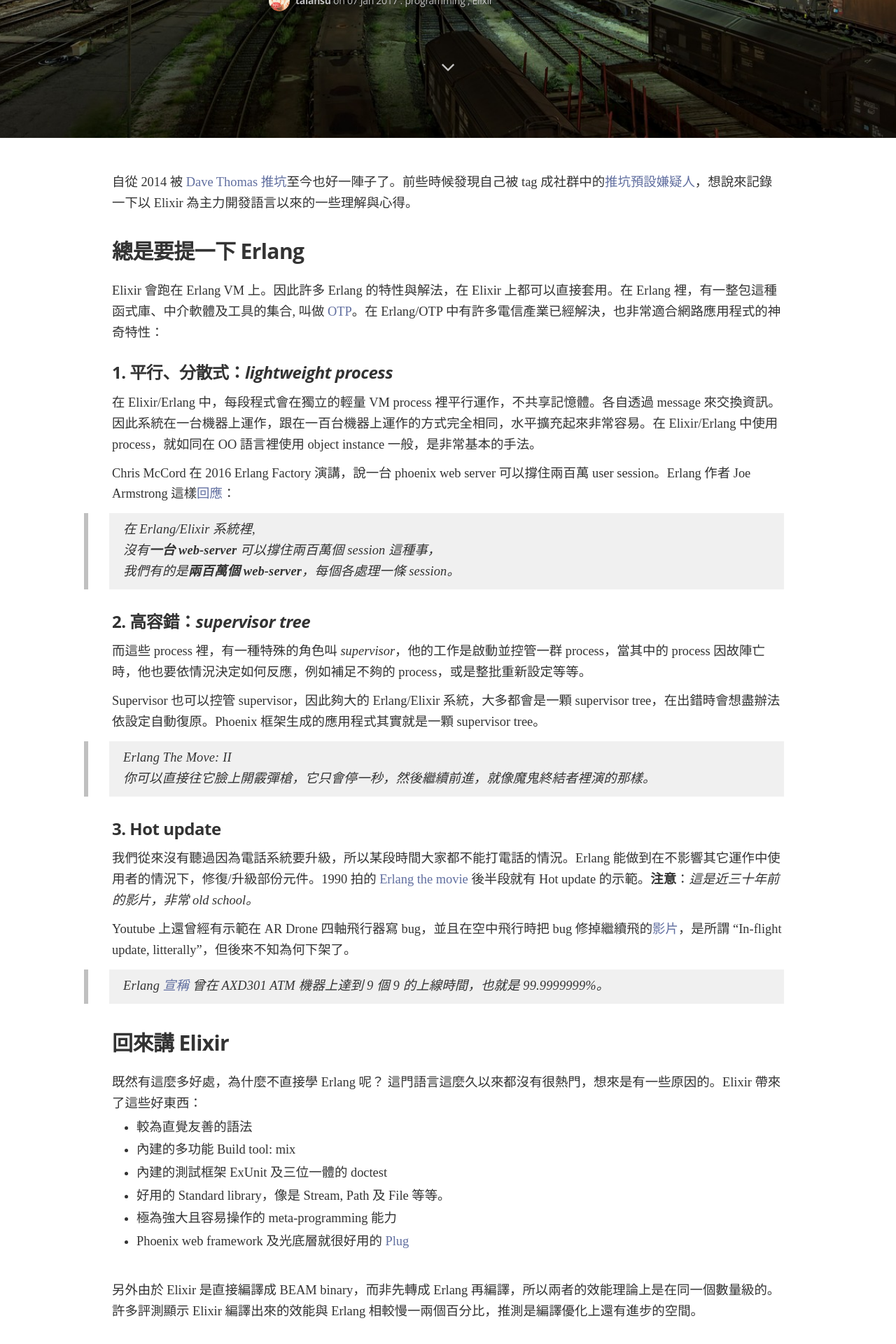
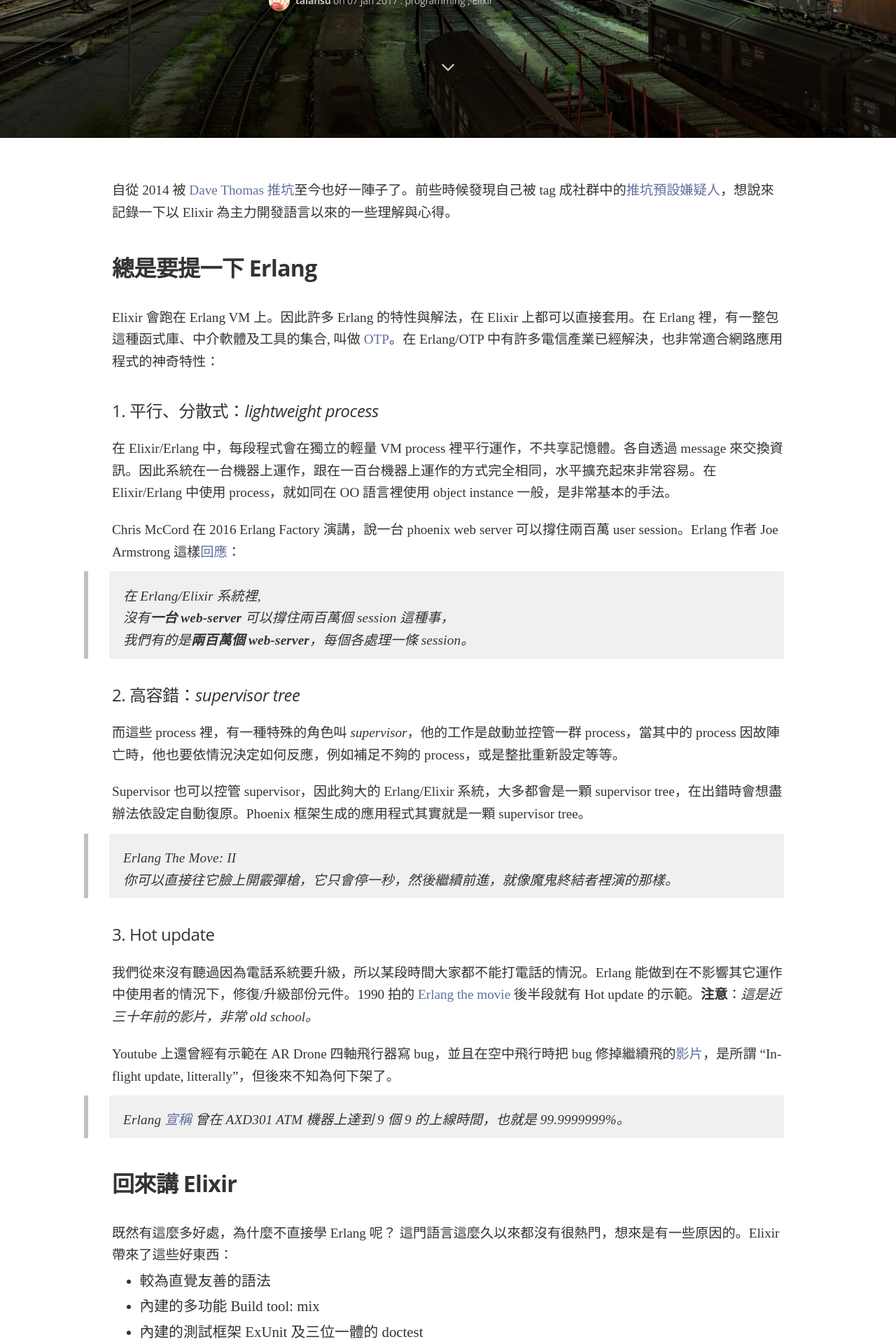
Before and after one commit to taiansu/blog, a Jekyll site: the page built from _posts/2017-01-07-abut-elixir.md, in a window 1280 px wide. Shown: the part 703-2623 px from the top of the page at 70% size. Built offline with Jekyll 4.4.1, drawn with Linux system fonts in a browser that asks for light colours; nearby versions of some CDN libraries; some web fonts are replaced; comment, search, counter and statistics services are not loaded.

Commit message:
Adjust styles

```diff
--- a/_posts/2017-01-07-abut-elixir.md
+++ b/_posts/2017-01-07-abut-elixir.md
@@ -15,7 +15,7 @@
 
 Elixir 會跑在 Erlang VM 上。因此許多 Erlang 的特性與解法，在 Elixir 上都可以直接套用。在 Erlang 裡，有一整包這種函式庫、中介軟體及工具的集合, 叫做 [OTP](https://zh.wikipedia.org/wiki/%E9%96%8B%E6%94%BE%E9%9B%BB%E4%BF%A1%E5%B9%B3%E5%8F%B0)。在 Erlang/OTP 中有許多電信產業已經解決，也非常適合網路應用程式的神奇特性：
 
-### 1. 平行、分散式：_lightweight process_
+#### 1. 平行、分散式：_lightweight process_
 在 Elixir/Erlang 中，每段程式會在獨立的輕量 VM process 裡平行運作，不共享記憶體。各自透過 message 來交換資訊。因此系統在一台機器上運作，跟在一百台機器上運作的方式完全相同，水平擴充起來非常容易。在 Elixir/Erlang 中使用 process，就如同在 OO 語言裡使用 object instance 一般，是非常基本的手法。
 
 Chris McCord 在 2016 Erlang Factory 演講，說一台 phoenix web server 可以撐住兩百萬 user session。Erlang 作者 Joe Armstrong 這樣[回應](http://joearms.github.io/2016/03/13/Managing-two-million-webservers.html)：
@@ -24,7 +24,7 @@
 > 沒有**一台 web-server** 可以撐住兩百萬個 session 這種事，
 > 我們有的是**兩百萬個 web-server**，每個各處理一條 session。
 
-### 2. 高容錯：_supervisor tree_
+#### 2. 高容錯：_supervisor tree_
 而這些 process 裡，有一種特殊的角色叫 _supervisor_，他的工作是啟動並控管一群 process，當其中的 process 因故陣亡時，他也要依情況決定如何反應，例如補足不夠的 process，或是整批重新設定等等。
 
 Supervisor 也可以控管 supervisor，因此夠大的 Erlang/Elixir 系統，大多都會是一顆 supervisor
@@ -33,7 +33,7 @@
 > Erlang The Move: II
 > 你可以直接往它臉上開霰彈槍，它只會停一秒，然後繼續前進，就像魔鬼終結者裡演的那樣。
 
-### 3. Hot update
+#### 3. Hot update
 我們從來沒有聽過因為電話系統要升級，所以某段時間大家都不能打電話的情況。Erlang 能做到在不影響其它運作中使用者的情況下，修復/升級部份元件。1990 拍的 [Erlang the movie](https://www.youtube.com/watch?v=xrIjfIjssLE) 後半段就有 Hot update 的示範。__注意__：*這是近三十年前的影片，非常 old school。*
 
 Youtube 上還曾經有示範在 AR Drone 四軸飛行器寫 bug，並且在空中飛行時把 bug 修掉繼續飛的[影片](https://plus.google.com/+RichardCarlsson/posts/UBMensoXyxG)，是所謂 "In-flight update, litterally"，但後來不知為何下架了。
--- a/css/main.sass
+++ b/css/main.sass
@@ -365,34 +365,33 @@ body
       font-family: $font-sans
     h3, h4, h5, h6
       letter-spacing: -0.02em
-      font-weight: 700
+      font-weight: 400
       font-style: normal
       font-size: 24px
       line-height: 1.3
       margin: 0
       font-family: $font-sans
       margin-bottom: 4px
+    h4
+      margin-top: 1.5em
     h3
-      margin-top: 1em
+      margin-top: 1.5em
+      font-weight: 700
     h2, h1
       letter-spacing: -0.02em
       font-weight: 700
       font-style: normal
+      font-size: 32px
       line-height: 1.2
+      padding-top: 16px
       margin-bottom: 0.5em
-    h1
-      padding-top: 16px
-      font-size: 32px
-    h2
-      padding-top: 8px
-      font-size: 30px
     p
       font-weight: 400
       font-style: normal
-      font-size: 1.15em
-      line-height: 1.625em
+      font-size: 1.2em
+      line-height: 1.65em
       margin: 0
-      padding-top: 0.5em
+      padding-top: 1em
       padding-bottom: 0.1em
       color: #333
       -webkit-hyphens: auto
@@ -452,7 +451,7 @@ body
       padding: 0
       font-weight: 400
       font-style: normal
-      font-size: 1.15em
+      font-size: 1.3em
       line-height: 1.625em
       margin-left: 1.9em
       margin-bottom: 0.8px
```
